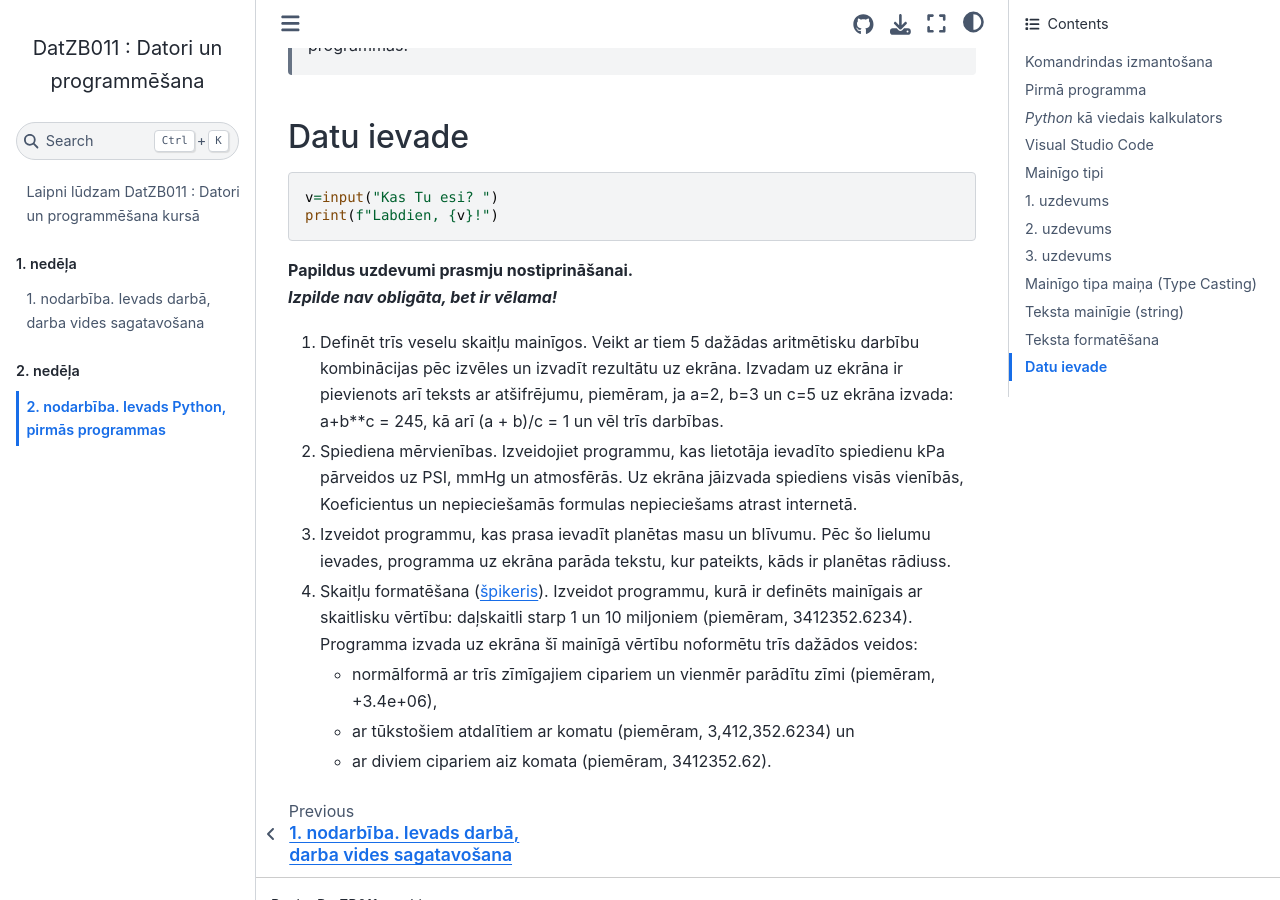
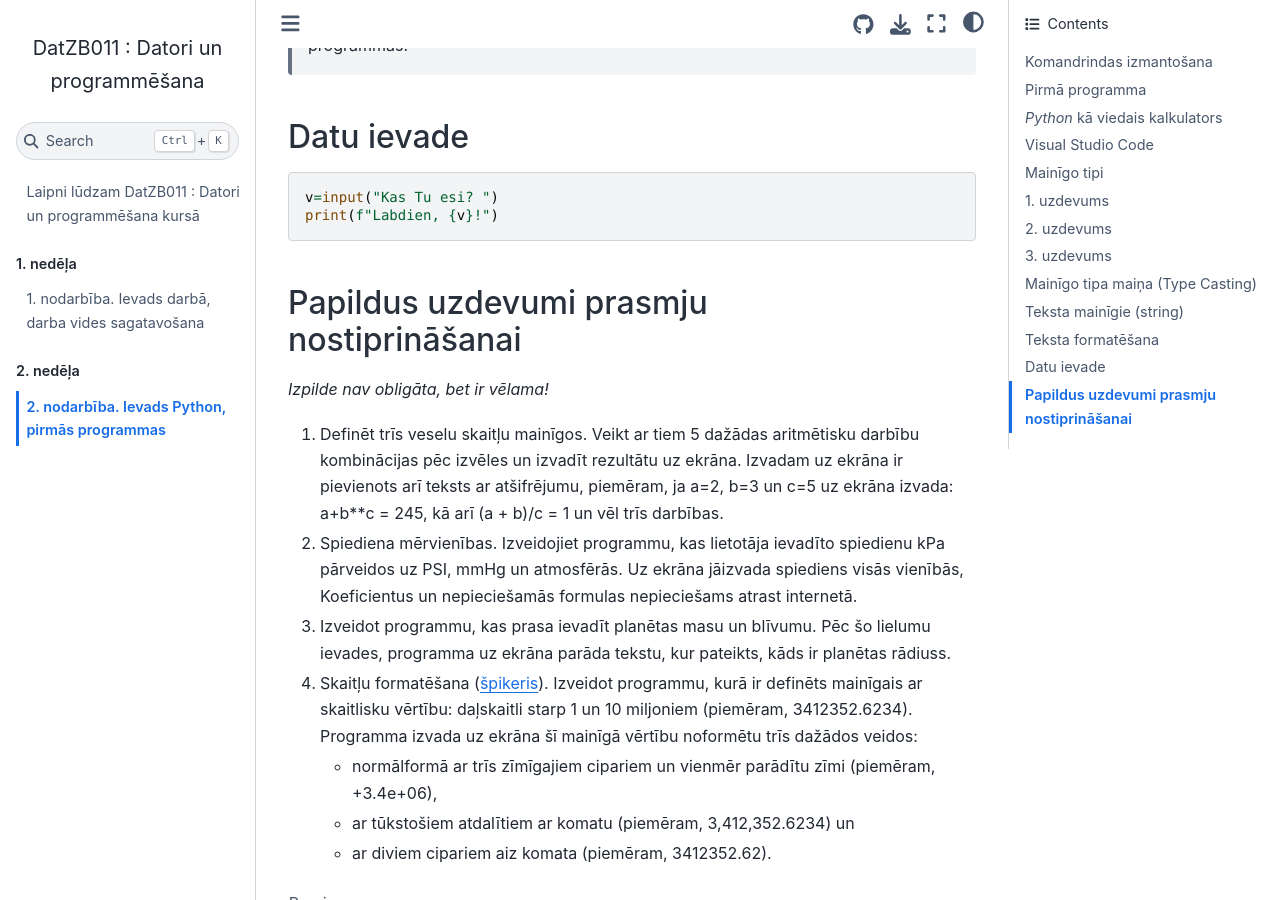
Before and after one commit to AnthonyTSV/DatZB011, a Jupyter Book: the page built from 02-Week/2_nodarbiba.md, in a window 1280 px wide and 900 px high, scrolled down 6513 px. Built offline with Jupyter Book 1.0.4 settings and Sphinx 7.4.7 and the Sphinx Book theme 1.1.4, drawn with Linux system fonts in a browser that asks for light colours.

Commit message:
Revise additional tasks section in 2_nodarbiba.md

````diff
--- a/02-Week/2_nodarbiba.md
+++ b/02-Week/2_nodarbiba.md
@@ -262,8 +262,9 @@ v=input("Kas Tu esi? ")
 print(f"Labdien, {v}!")
 ```
 
-**Papildus uzdevumi prasmju nostiprināšanai.
-_Izpilde nav obligāta, bet ir vēlama!_**
+## Papildus uzdevumi prasmju nostiprināšanai
+
+*Izpilde nav obligāta, bet ir vēlama!*
 
 1. Definēt trīs veselu skaitļu mainīgos. Veikt ar tiem 5 dažādas aritmētisku darbību kombinācijas pēc izvēles un izvadīt rezultātu uz ekrāna. Izvadam uz ekrāna ir pievienots arī teksts ar atšifrējumu, piemēram, ja a=2, b=3 un c=5 uz ekrāna izvada: a+b\*\*c = 245, kā arī (a + b)/c = 1 un vēl trīs darbības.
 2. Spiediena mērvienības. Izveidojiet programmu, kas lietotāja ievadīto spiedienu kPa pārveidos uz PSI, mmHg un atmosfērās. Uz ekrāna jāizvada spiediens visās vienībās, Koeficientus un nepieciešamās formulas nepieciešams atrast internetā.
````
